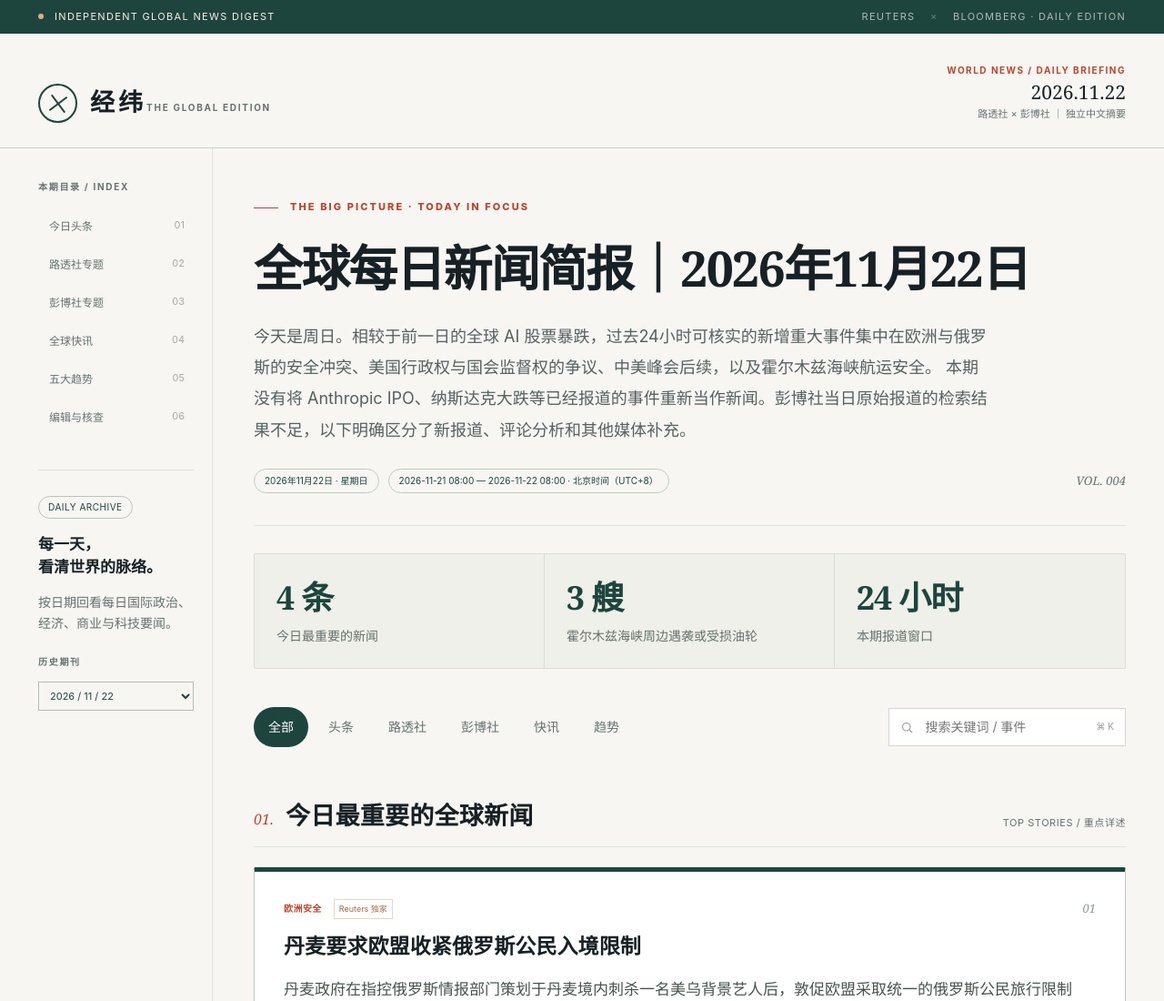
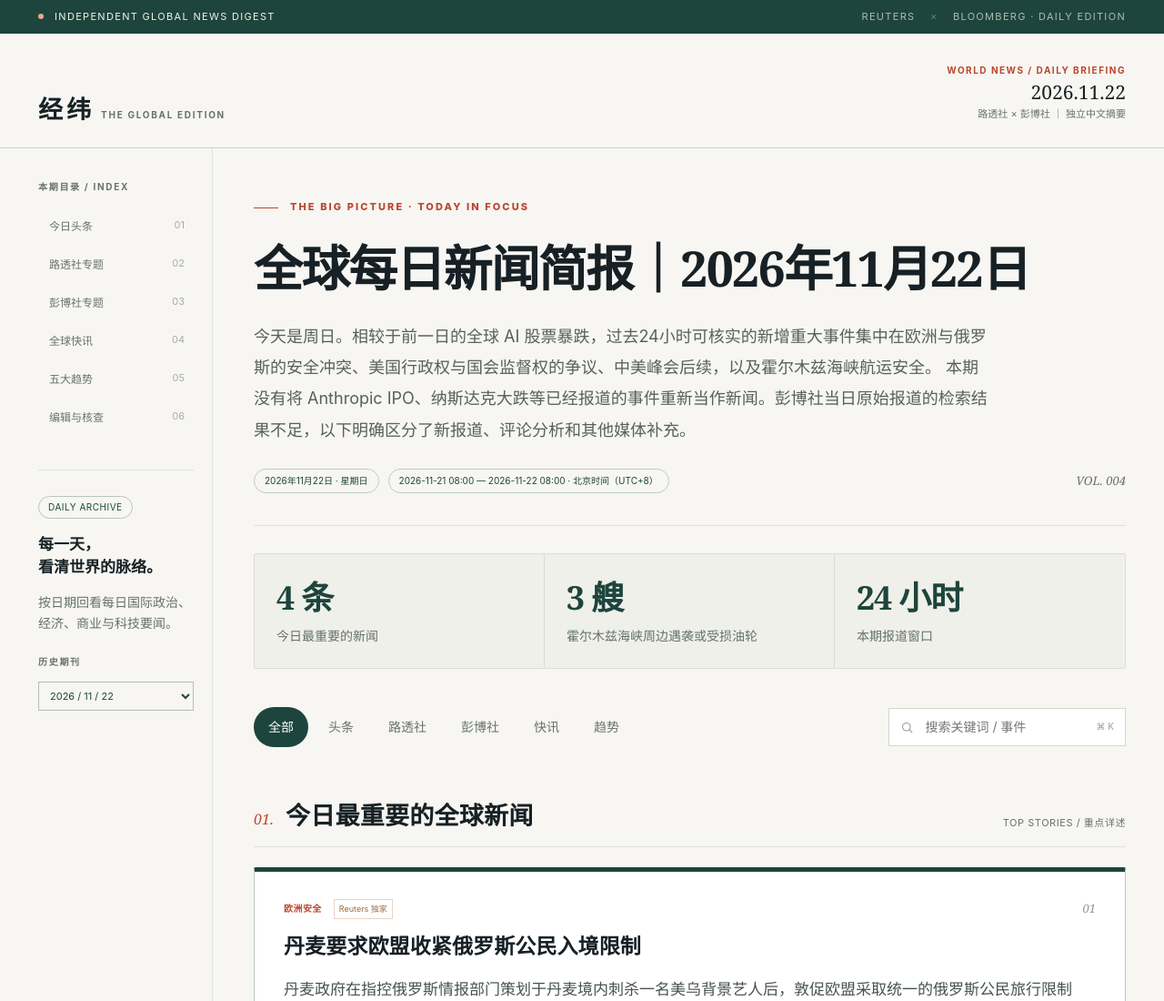
Before and after one commit to idot010/openbox, a plain HTML site: page index.html in a window 1280 px wide. Shown: the top 1100 px of the page at 91% size. Drawn offline with Linux system fonts and the light colour scheme.

Commit message:
Remove the decorative masthead icon

```diff
--- a/index.html
+++ b/index.html
@@ -11,7 +11,7 @@
 *{box-sizing:border-box}html{scroll-behavior:smooth}body{margin:0;background:var(--bg);color:var(--ink);font-family:var(--sans);-webkit-font-smoothing:antialiased;line-height:1.75}button,input,select{font:inherit}button{cursor:pointer}a{color:inherit;text-decoration:none}a:focus-visible,button:focus-visible,input:focus-visible,select:focus-visible{outline:3px solid #dfaa7c;outline-offset:3px}::selection{background:#ead3c3;color:var(--ink)}
 .progress{height:3px;background:var(--red);width:0;position:fixed;top:0;left:0;z-index:40;transition:width .08s linear}
 .topbar{background:var(--green);color:#f5f1e7;font-size:11px;letter-spacing:.12em}.topbar-inner{max-width:1380px;margin:auto;padding:9px 42px;display:flex;justify-content:space-between;align-items:center;gap:20px}.topbar-right{opacity:.68}.top-dot{width:6px;height:6px;display:inline-block;background:#e8a988;border-radius:50%;margin:0 12px 1px 0}
-.site-header{max-width:1380px;margin:auto;padding:32px 42px 27px;display:flex;align-items:end;justify-content:space-between;gap:26px;border-bottom:1px solid #cbd1ca}.wordmark{display:flex;align-items:center;gap:14px}.wordmark-icon{width:43px;height:43px;border:2px solid var(--green);border-radius:50%;display:grid;place-items:center;position:relative}.wordmark-icon:before,.wordmark-icon:after{content:'';position:absolute;background:var(--green)}.wordmark-icon:before{width:24px;height:2px;transform:rotate(-37deg)}.wordmark-icon:after{height:24px;width:2px;transform:rotate(-37deg)}.wordmark-cn{font-size:27px;font-weight:700;letter-spacing:.15em;line-height:1.1}.wordmark-en{font-size:10px;letter-spacing:.17em;margin-top:5px;color:var(--dim);font-weight:700}.header-right{text-align:right}.header-right span{display:block}.header-kicker{font-size:10px;font-weight:700;letter-spacing:.15em;color:var(--red)}.header-date{font-family:var(--serif);font-size:21px;line-height:1.4}.header-sub{font-size:11px;color:var(--dim)}
+.site-header{max-width:1380px;margin:auto;padding:32px 42px 27px;display:flex;align-items:end;justify-content:space-between;gap:26px;border-bottom:1px solid #cbd1ca}.wordmark{display:flex;flex-wrap:wrap;align-items:baseline;gap:3px 7px}.wordmark-cn{font-size:27px;font-weight:700;letter-spacing:.15em;line-height:1.1}.wordmark-en{font-size:10px;letter-spacing:.17em;color:var(--dim);font-weight:700}.header-right{text-align:right}.header-right span{display:block}.header-kicker{font-size:10px;font-weight:700;letter-spacing:.15em;color:var(--red)}.header-date{font-family:var(--serif);font-size:21px;line-height:1.4}.header-sub{font-size:11px;color:var(--dim)}
 .shell{max-width:1380px;margin:0 auto;padding:0 42px 70px;display:grid;grid-template-columns:192px minmax(0,1fr);column-gap:45px}.rail{padding:34px 20px 0 0;border-right:1px solid var(--line)}.rail-sticky{position:sticky;top:30px}.side-eyebrow{font-size:10px;letter-spacing:.17em;color:var(--dim);font-weight:750;margin-bottom:14px}.side-nav{display:flex;flex-direction:column;gap:3px}.side-nav a{font-size:12px;color:var(--dim);border-left:2px solid transparent;padding:9px 10px;transition:all .2s}.side-nav a:hover,.side-nav a.active{color:var(--ink);background:#ebece6;border-left-color:var(--red)}.side-nav a span{float:right;opacity:.55;font-size:11px}.rail-news{border-top:1px solid var(--line);margin-top:38px;padding-top:24px}.rail-news strong{font-family:var(--serif);font-size:17px;line-height:1.45;display:block}.rail-news p{font-size:11px;color:var(--dim);line-height:1.8}.rail-news .pill{display:inline-flex;border:1px solid #b8c4bc;color:var(--green);font-size:10px;padding:3px 10px;letter-spacing:.05em;border-radius:99px}
 .main{min-width:0}.hero{padding:55px 0 35px;border-bottom:1px solid var(--line);position:relative}.kicker{font-size:11px;font-weight:800;letter-spacing:.19em;color:var(--red);text-transform:uppercase;display:flex;align-items:center;gap:13px}.kicker:before{content:'';background:var(--red);height:1px;width:27px}.hero h1{font-family:var(--serif);font-size:clamp(35px,4.2vw,58px);line-height:1.31;letter-spacing:-.03em;font-weight:600;max-width:930px;margin:22px 0 23px}.hero .dek{font-size:15px;color:#56615f;max-width:810px;line-height:2.05;margin:0}.hero-meta{display:flex;align-items:center;gap:10px;flex-wrap:wrap;margin-top:25px}.outline-pill{font-size:10px;color:var(--green);border:1px solid #bfcac1;border-radius:99px;padding:5px 11px;line-height:1.5}.hero-serial{font-family:var(--serif);font-size:13px;color:var(--dim);margin-left:auto;font-style:italic}
 .stat-grid{display:grid;grid-template-columns:repeat(3,1fr);gap:0;background:#eff0e9;border:1px solid #daddd5;border-radius:2px;margin:30px 0 42px;overflow:hidden}.stat{padding:26px 24px 23px;border-right:1px solid #daddd5}.stat:last-child{border-right:0}.stat strong{font-family:var(--serif);font-size:clamp(25px,3vw,36px);line-height:1.2;display:block;letter-spacing:-.03em;font-weight:600;color:var(--green)}.stat span{font-size:11px;color:var(--dim);display:block;margin-top:9px}
@@ -24,7 +24,7 @@
 .footer{border-top:1px solid var(--line);padding:28px 0;display:flex;justify-content:space-between;gap:30px;font-size:10px;color:var(--fine);margin-top:50px}.footer strong{font-size:12px;letter-spacing:.1em;color:var(--ink)}.footer-right{text-align:right}.footer a{text-decoration:underline;color:var(--green)}
 .empty{background:white;padding:40px;text-align:center;color:var(--dim);font-size:13px}.hidden{display:none!important}.archive-select{background:transparent;border:1px solid #b4beb6;border-radius:0;padding:7px 8px;font-size:11px;color:var(--green);width:100%;margin-top:10px}.toast{position:fixed;bottom:25px;right:24px;background:var(--green);color:#fff;padding:11px 16px;font-size:12px;box-shadow:0 10px 25px #15261d30;opacity:0;transform:translateY(12px);pointer-events:none;transition:.25s;z-index:50}.toast.show{opacity:1;transform:translateY(0)}
 @media(max-width:1100px){.shell{grid-template-columns:150px 1fr;column-gap:24px;padding:0 26px 50px}.site-header{padding:29px 26px 24px}.topbar-inner{padding:10px 26px}.rail{padding-right:13px}.article-body{padding:19px}.story-foot{padding:12px 19px 19px}.featured h3{font-size:26px}.feature-text{padding:25px}.feature-number{font-size:58px}}
-@media(max-width:750px){.topbar-right{display:none}.site-header{align-items:center}.wordmark-cn{font-size:22px}.wordmark-icon{width:36px;height:36px}.header-date{font-size:16px}.shell{display:block;padding:0 18px 35px}.site-header{padding:22px 18px}.topbar-inner{padding:9px 18px}.rail{border:0;padding:0;position:relative}.rail-sticky{position:static}.rail .side-eyebrow,.side-nav,.rail-news{display:none}.hero{padding:36px 0 27px}.hero h1{font-size:clamp(35px,8vw,52px);margin-top:19px}.hero .dek{font-size:13px}.stat{padding:19px 13px}.stat strong{font-size:24px}.stat span{font-size:10px}.story-grid,.list-grid,.brief-grid,.trend-grid{grid-template-columns:1fr}.story-card.featured{display:block}.feature-art{min-height:160px}.featured h3{font-size:25px}.featured .story-foot{padding:0}.story-card h3{font-size:18px}.trend:nth-child(1){grid-column:auto}.section-title h2{font-size:24px}.section-caption{display:none}.search-wrap{width:100%}.search-wrap input{flex:1}.toolbar{gap:9px}.footer{flex-direction:column}.footer-right{text-align:left}.archive-mobile{display:flex!important;align-items:center;gap:8px;margin:17px 0 0}.archive-mobile label{font-size:11px;color:var(--dim)}.archive-mobile select{width:auto;margin:0}.methodology{padding:20px}.stat-grid{margin-bottom:24px}.section{padding-top:30px}}
+@media(max-width:750px){.topbar-right{display:none}.site-header{align-items:center}.wordmark-cn{font-size:22px}.header-date{font-size:16px}.shell{display:block;padding:0 18px 35px}.site-header{padding:22px 18px}.topbar-inner{padding:9px 18px}.rail{border:0;padding:0;position:relative}.rail-sticky{position:static}.rail .side-eyebrow,.side-nav,.rail-news{display:none}.hero{padding:36px 0 27px}.hero h1{font-size:clamp(35px,8vw,52px);margin-top:19px}.hero .dek{font-size:13px}.stat{padding:19px 13px}.stat strong{font-size:24px}.stat span{font-size:10px}.story-grid,.list-grid,.brief-grid,.trend-grid{grid-template-columns:1fr}.story-card.featured{display:block}.feature-art{min-height:160px}.featured h3{font-size:25px}.featured .story-foot{padding:0}.story-card h3{font-size:18px}.trend:nth-child(1){grid-column:auto}.section-title h2{font-size:24px}.section-caption{display:none}.search-wrap{width:100%}.search-wrap input{flex:1}.toolbar{gap:9px}.footer{flex-direction:column}.footer-right{text-align:left}.archive-mobile{display:flex!important;align-items:center;gap:8px;margin:17px 0 0}.archive-mobile label{font-size:11px;color:var(--dim)}.archive-mobile select{width:auto;margin:0}.methodology{padding:20px}.stat-grid{margin-bottom:24px}.section{padding-top:30px}}
 @media(max-width:400px){.header-kicker{display:none}.header-sub{font-size:10px}.wordmark-en{font-size:8px}.wordmark-cn{font-size:21px}.hero h1{font-size:34px}.stat strong{font-size:21px}.stat{padding:17px 9px}}
 @media(prefers-reduced-motion:reduce){html{scroll-behavior:auto}*,*:before,*:after{transition:none!important}}
 
@@ -136,7 +136,7 @@
 <div class="progress" id="progress" aria-hidden="true"></div>
 <div class="topbar"><div class="topbar-inner"><span><i class="top-dot"></i>INDEPENDENT GLOBAL NEWS DIGEST</span><span class="topbar-right">REUTERS <span style="opacity:.5;margin:0 12px">×</span> BLOOMBERG · DAILY EDITION</span></div></div>
 <header class="site-header">
-  <a class="wordmark" href="./" aria-label="经纬全球简报首页"><span class="wordmark-icon" aria-hidden="true"></span><span><span class="wordmark-cn">经纬</span><span class="wordmark-en">THE GLOBAL EDITION</span></span></a>
+  <a class="wordmark" href="./" aria-label="经纬全球简报首页"><span class="wordmark-cn">经纬</span><span class="wordmark-en">THE GLOBAL EDITION</span></a>
   <div class="header-right"><span class="header-kicker">WORLD NEWS / DAILY BRIEFING</span><span class="header-date" id="header-date">2026.11.18</span><span class="header-sub">路透社 × 彭博社 ｜ 独立中文摘要</span></div>
 </header>
 <div class="shell">
```
